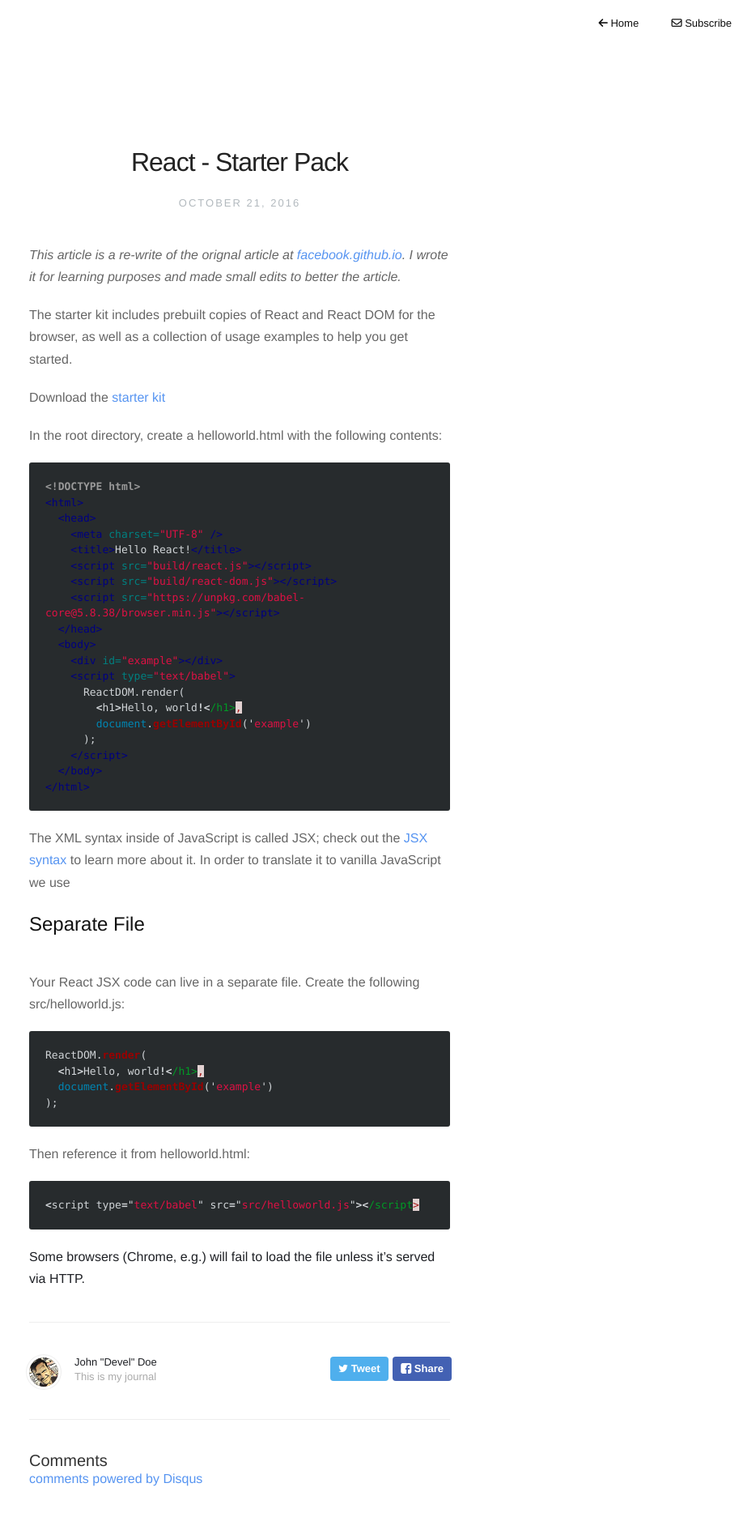
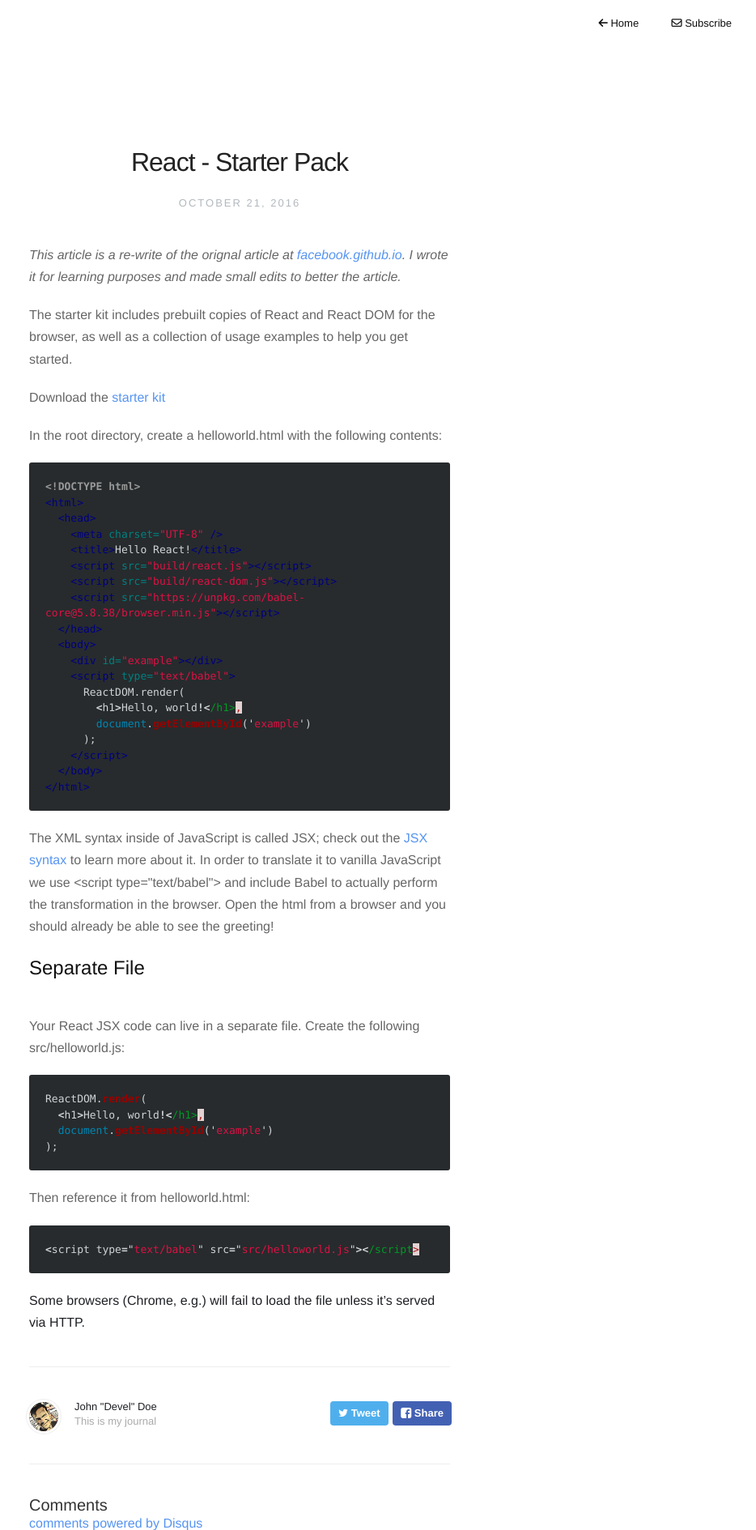
Before and after one commit to develdoe/develdoe.github.io, a Jekyll site: the page built from _posts/2016-10-21-react-starter-pack.md, in a window 1280 px wide. Shown: the whole page at 81% size, without its empty margins (344-1278 px from the left). Built offline with Jekyll 4.4.1, drawn with Linux system fonts in a browser that asks for light colours; nearby versions of some CDN libraries; comment, search, counter and statistics services are not loaded; before the commit the page ends 1834 px from its top, so only the background shows below that.

Commit message:
Created 2016-10-21-react-starter-pack.md

````diff
--- a/_posts/2016-10-21-react-starter-pack.md
+++ b/_posts/2016-10-21-react-starter-pack.md
@@ -35,7 +35,7 @@
 </html>
 ```
 
-The XML syntax inside of JavaScript is called JSX; check out the [JSX syntax](https://facebook.github.io/react/docs/jsx-in-depth.html) to learn more about it. In order to translate it to vanilla JavaScript we use <script type="text/babel"> and include Babel to actually perform the transformation in the browser. Open the html from a browser and you should already be able to see the greeting!
+The XML syntax inside of JavaScript is called JSX; check out the [JSX syntax](https://facebook.github.io/react/docs/jsx-in-depth.html) to learn more about it. In order to translate it to vanilla JavaScript we use `<script type="text/babel">` and include Babel to actually perform the transformation in the browser. Open the html from a browser and you should already be able to see the greeting!
 
 ## Separate File
 
````
